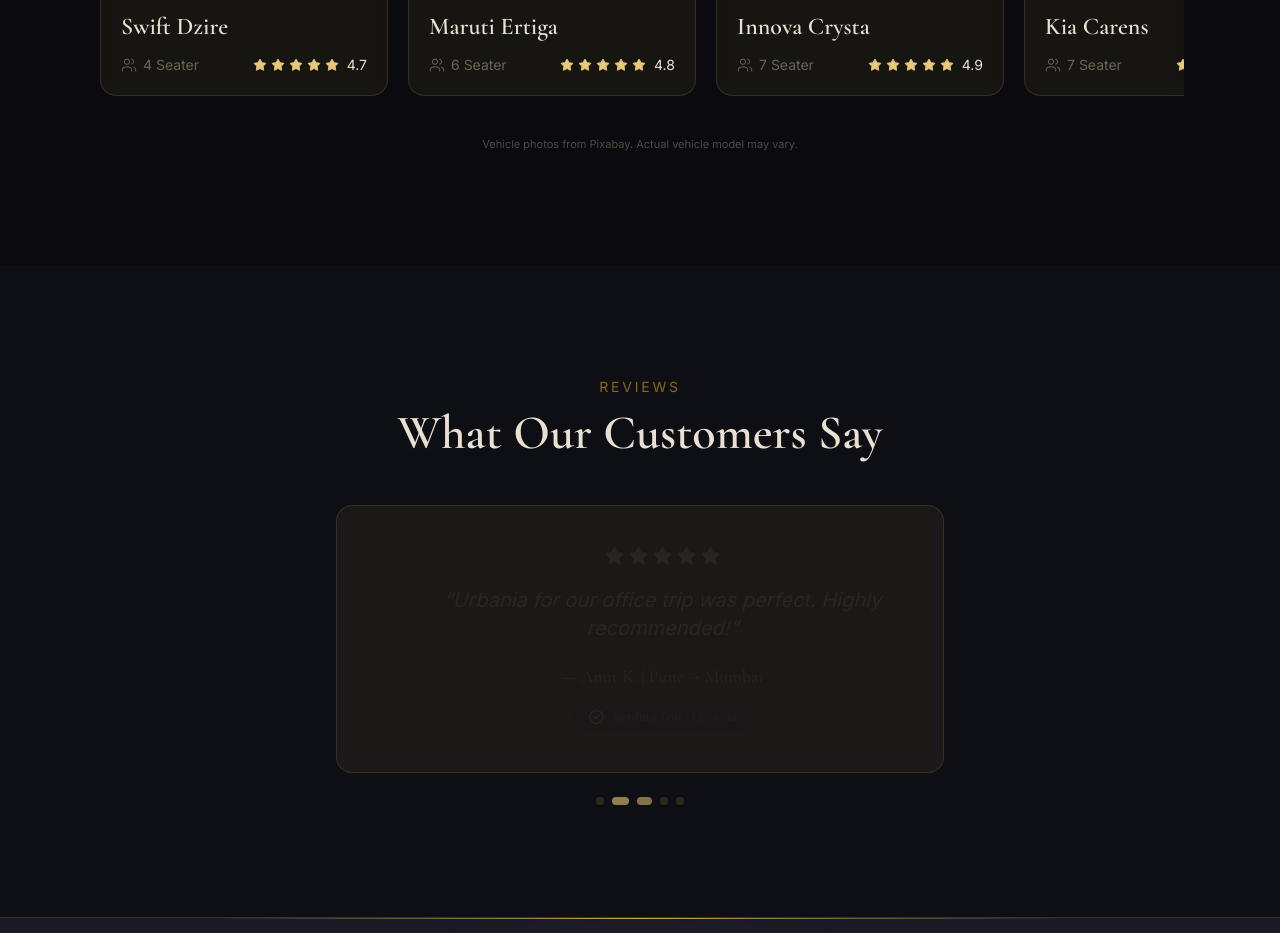
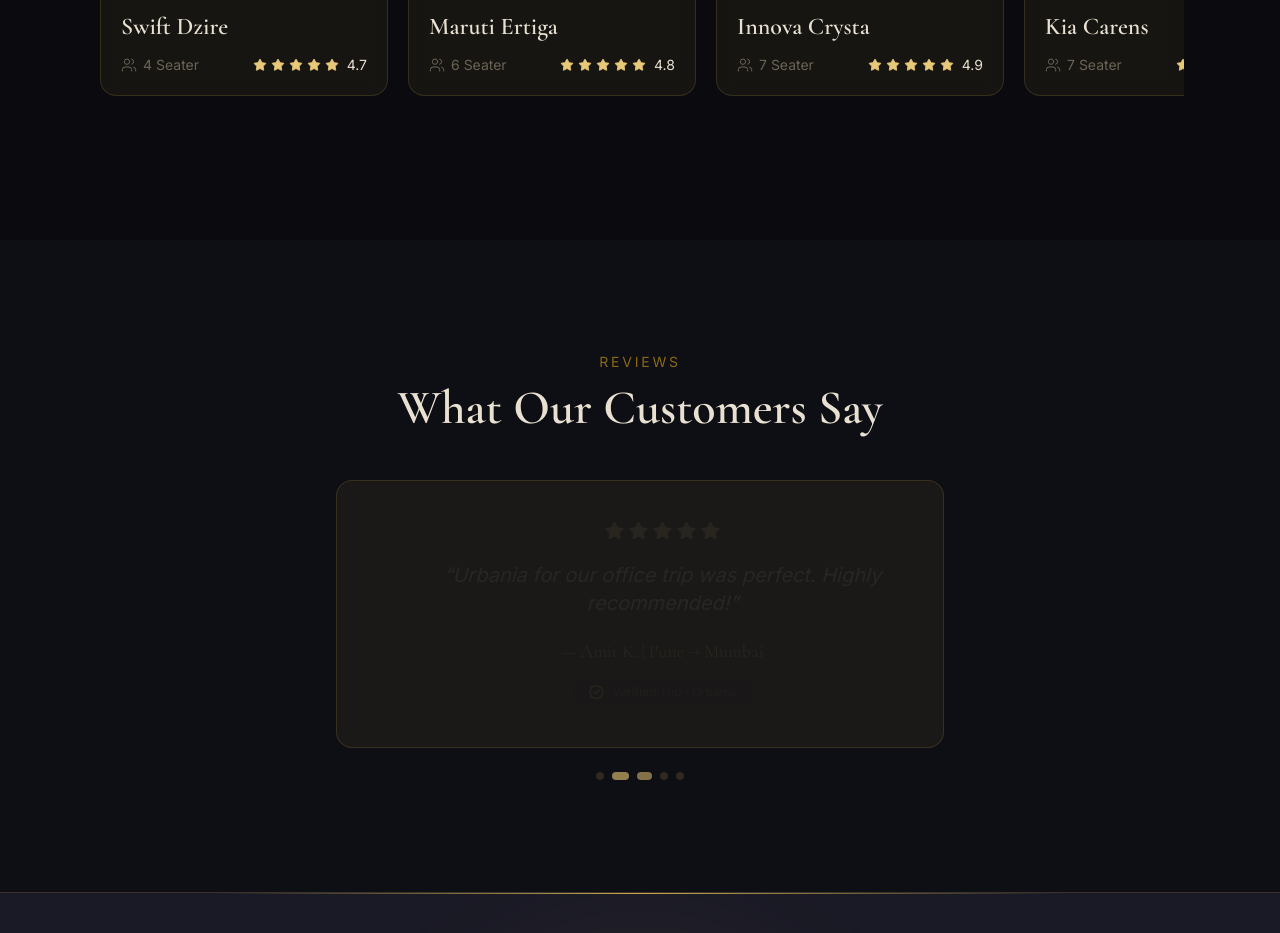
Before and after one commit to tukarammurkute143-777/obbi_frontend, a Next.js app: page / in a window 1280 px wide. Shown: the part 1440-2373 px from the top of the page. Built offline with nearby package versions, Linux system fonts and the light colour scheme; no server answers.

Commit message:
✅ Remove Pixabay credit from vehicles

```diff
--- a/src/components/landing/VehicleShowcase.tsx
+++ b/src/components/landing/VehicleShowcase.tsx
@@ -79,10 +79,6 @@
             </motion.article>
           ))}
         </div>
-
-        <p className="mt-2 text-center font-body text-[11px] text-text-muted/70">
-          Vehicle photos from Pixabay. Actual vehicle model may vary.
-        </p>
       </div>
     </section>
   );
```
